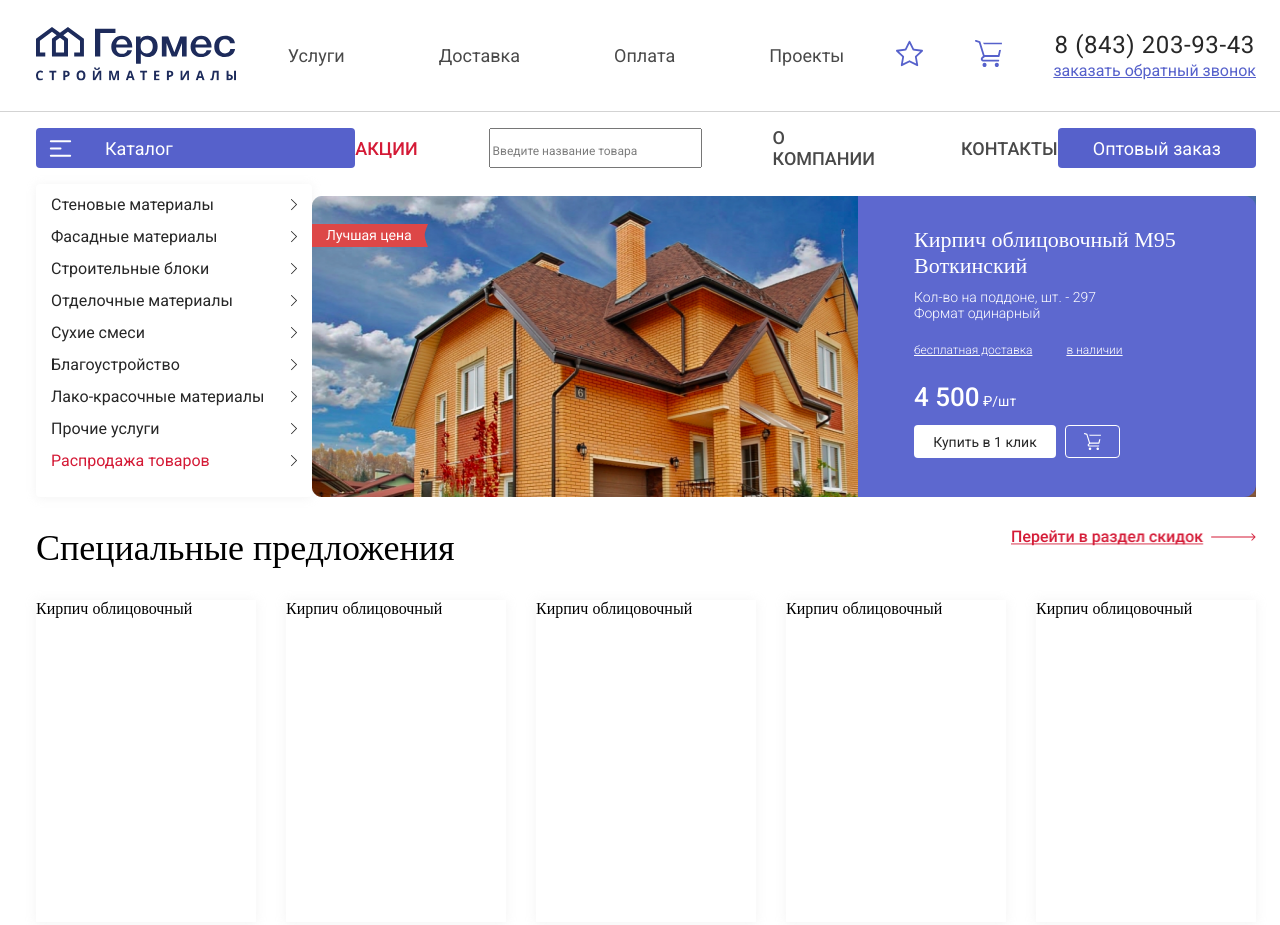
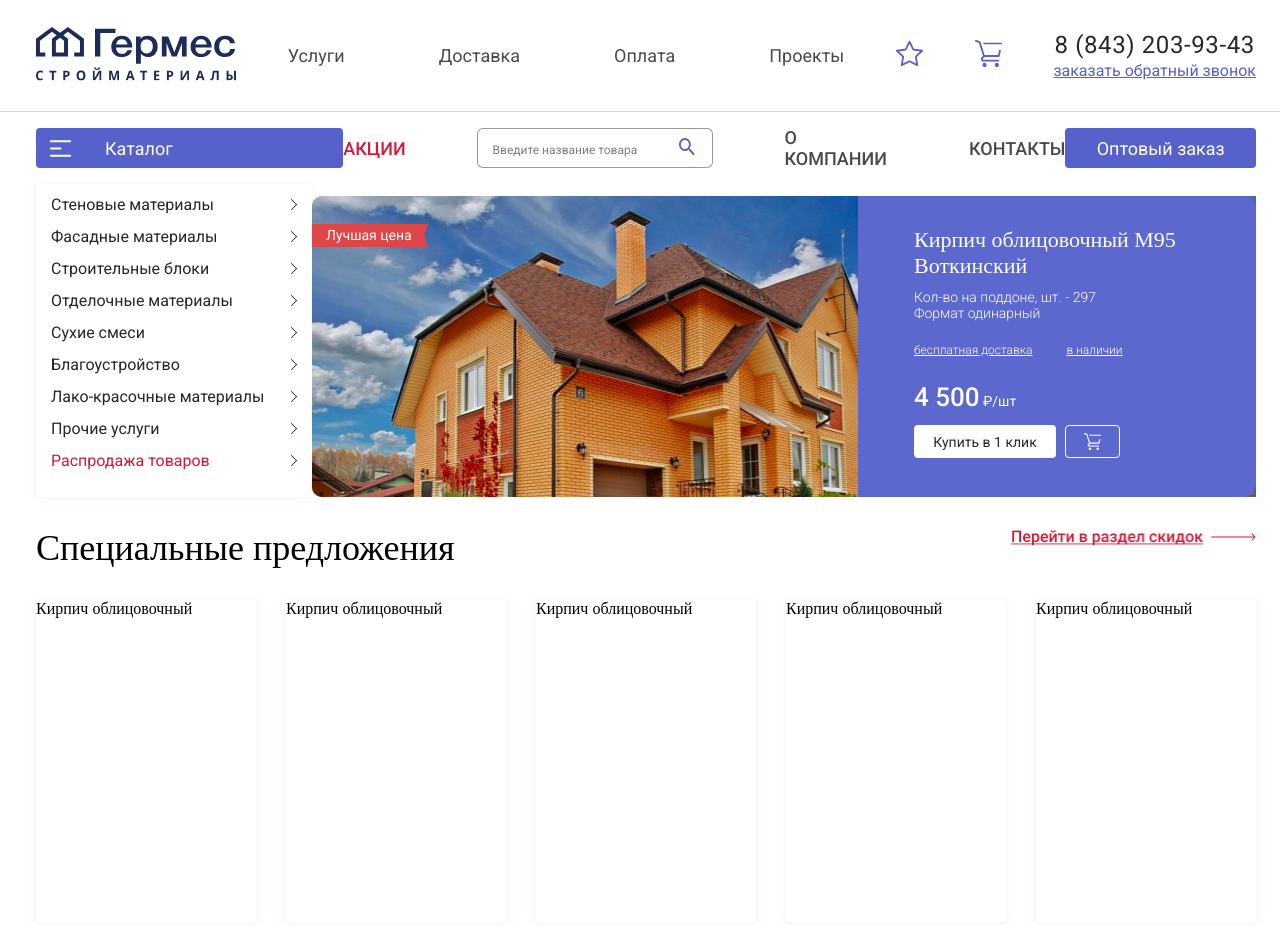
Before and after one commit to IrinaZinchenko/group-project1_team6, a plain HTML site: page index.html in a window 1280 px wide. Shown: the top 925 px of the page. Drawn offline with Linux system fonts and the light colour scheme; a web font is replaced by a local one.

Commit message:
Сделала search input

```diff
--- a/index.html
+++ b/index.html
@@ -35,7 +35,6 @@
         </div>
       </div>
     </div>
-
     <div class="header-bottom">
       <div class="header-container">
         <div class="catalog">
@@ -45,7 +44,7 @@
         <div class="bottom-navigation">
           <div class="bottom-navigation__item"><span>Акции</span></div>
           <div class="bottom-navigation__search">
-            <input type="search" placeholder="Введите название товара">
+            <input type="text" placeholder="Введите название товара">
           </div>
           <div class="bottom-navigation__item">О компании</div>
           <div class="bottom-navigation__item">Контакты</div>
--- a/styles/header.css
+++ b/styles/header.css
@@ -87,9 +87,29 @@
   color: #D41A36;
 }
 
+.bottom-navigation__search {
+  width: 248px;
+  height: 40px;
+  padding: 8px 0 0 15px;
+  box-sizing: border-box;
+
+  background-image: url(../img/header/search.svg);
+  background-repeat: no-repeat;
+  background-position: bottom 11px right 17px;
+  border: 1px solid rgba(109, 109, 109, 0.7);
+  border-radius: 6px;
+}
+
 .bottom-navigation__search input {
-  max-width: 248px;
-  height: 40px;
+  width: 180px;
+  height: 18px;
+  padding: 0;
+  border: 0;
+
+  font-weight: 400;
+  font-size: 12px;
+  line-height: 14px;
+  color: #272727;
 }
 
 .bottom-navigation__search input::placeholder {
```
